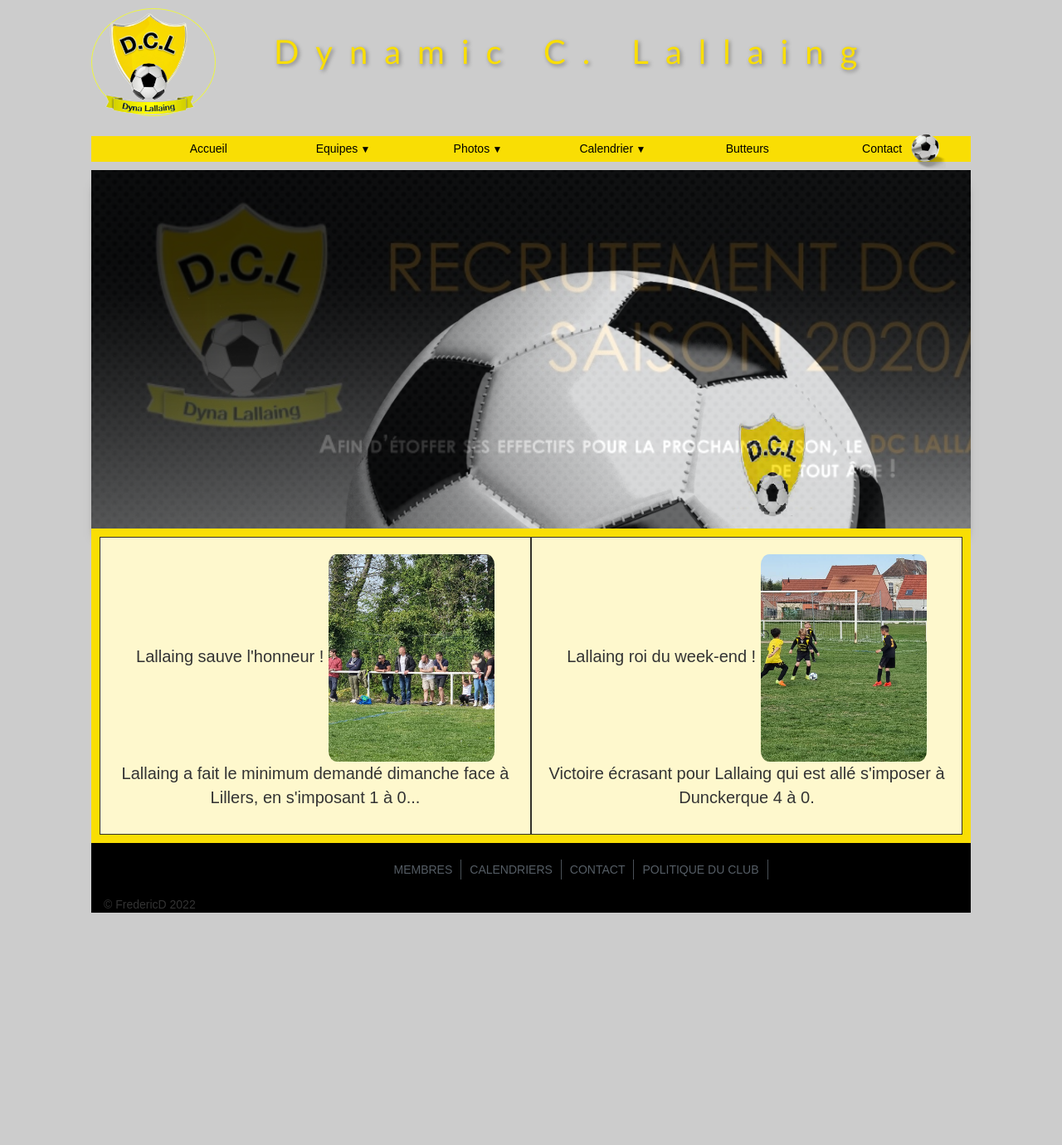
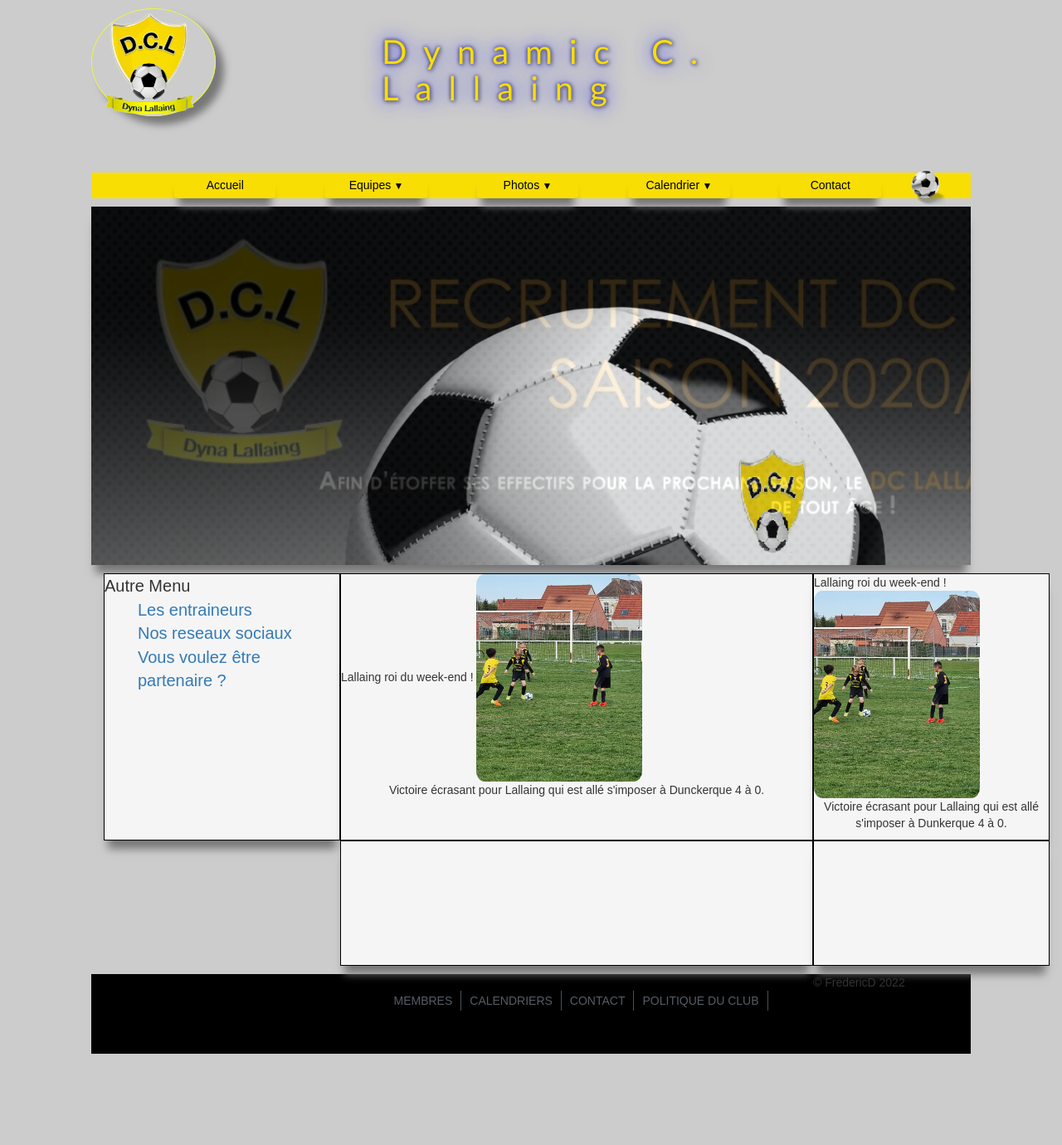
Before and after one commit to Freddelan/ClubFootballLallaing, a PHP site: page / in a window 1280 px wide. Shown: the whole page at 83% size. Before the commit the page ends 1100 px from the top, so only its background shows below. Run offline with PHP 8.4, Linux system fonts and the light colour scheme; data that the repository does not hold is empty; some libraries are stand-ins or nearby versions.

Commit message:
essai avec Grid

```diff
--- a/php/head.php
+++ b/php/head.php
@@ -29,7 +29,7 @@
           <!-- <img class="ballon2" src="media/ballon2.png" alt="image de ballon">-->
 
             <nav>   <!--<img class="ballon1" src="media/ballon1.png" alt="image de ballon">-->
-            <img class="ballon3" src="media/ballon1.png" alt="image de ballon">
+                <img class="ballon3" src="media/ballon1.png" alt="image de ballon">
                     <ul>
                         <li><a href="index.php">Accueil</a></li>
                         <li class="deroulant"><a href="#">Equipes</a>
@@ -41,6 +41,8 @@
                                     <li><a href="#">U11(10 ans)</a></li>
                                     <li><a href="#">U12-U13(11-12 ans)</a></li>
                                     <li><a href="#">U14-U15(13-14 ans)</a></li>
+                                    <li><a href="#">Seniors</a></li>
+
                                 </ul>
                         </li>
                         <li class="deroulant"><a href="#">Photos</a>
@@ -51,8 +53,9 @@
                                     <li><a href="#">Photos U11</a></li>
                                     <li><a href="#">Photos U12-U13</a></li>
                                     <li><a href="#">Photos U14-U15</a></li>
+                                    <li><a href="#">Seniors</a></li>
                                 </ul>
-                    </li>
+                        </li>
                         <li class="deroulant"><a href="#">Calendrier</a>
                                 <ul class="sous">
                                     <li><a href="#">Calendrier U6-U7</a></li>
@@ -61,16 +64,12 @@
                                     <li><a href="#">Calendrier U11</a></li>
                                     <li><a href="#">Calendrier U12-U13</a></li>
                                     <li><a href="#">Calendrier U14-U15</a></li>
+                                    <li><a href="#">Seniors</a></li>
                                 </ul>
-                    </li>
-
-                        <li><a href="#">Butteurs</a></li>
+                        </li>
                         <li><a href="contact.php">Contact</a></li>
-
-
                     </ul>
         </nav>
-
     </header>
 
 
--- a/php/index.css
+++ b/php/index.css
@@ -11,6 +11,7 @@ p {
     background-color: #EDEDED;
     /*background-size: contain;*/
     animation: fondu 15s ease-in-out infinite both;
+    margin-bottom: 10px;
 
 }
 
@@ -39,20 +40,73 @@ p {
     }
 }
 
-.grid-container {
+.container {
     display: grid;
-    grid-template-columns: auto auto auto;
-    background-color: rgb(249, 222, 4);
-    padding: 10px;
-    width: 100%;
+    grid-auto-flow: row dense;
+    grid-template-columns: 0.5fr 1fr 0.5fr;
+    grid-template-rows: 1fr 0.5fr;
+    gap: 0px 0px;
+    grid-template-areas:
+        "Menu actualite DM"
+        "Anciens_articles Nous_trouver";
+    justify-items: stretch;
 }
 
-.grid-item {
-    background-color: rgba(255, 255, 255, 0.8);
-    border: 1px solid rgba(0, 0, 0, 0.8);
-    padding: 20px;
-    font-size: 20px;
-    text-align: center;
+.Menu {
+    grid-area: 1/1/2/2;
+    justify-self: initial;
+    align-self: initial;
+    width: auto;
+    height: auto;
+    box-shadow: 0px 15px 10px -5px #777;
+    background-color: whitesmoke;
+    border: 1px solid black;
+}
+
+.actualite {
+    grid-area: 1/2/2/2;
+    justify-self: initial;
+    align-self: initial;
+    width: auto;
+    height: auto;
+    box-shadow: 0px 15px 10px -5px #777;
+    background-color: whitesmoke;
+    border: 1px solid black;
+}
+
+.DM {
+    grid-area: 1/3/2/4;
+    justify-self: initial;
+    align-self: initial;
+    width: auto;
+    height: auto;
+    box-shadow: 0px 15px 10px -5px #777;
+    background-color: whitesmoke;
+    border: 1px solid black;
+}
+
+.Anciens_articles {
+    background-color: whitesmoke;
+    border: 1px solid black;
+    grid-area: 2/2/3/3;
+    justify-self: initial;
+    align-self: initial;
+    margin-bottom: 10px;
+    box-shadow: 0px 15px 10px -5px #777;
+    width: auto;
+    height: auto;
+}
+
+.Nous_trouver {
+    width: auto;
+    height: auto;
+    box-shadow: 0px 15px 10px -5px #777;
+    background-color: whitesmoke;
+    border: 1px solid black;
+    margin-bottom: 10px;
+    grid-area: 2/3/3/4;
+    justify-self: initial;
+    align-self: initial;
 }
 
 .imgArt {
@@ -60,3 +114,12 @@ p {
     height: 250px;
     border-radius: 5%;
 }
+
+.Menu {
+    font-size: 20px;
+
+}
+
+ul li {
+    list-style: none;
+}
--- a/php/index.php
+++ b/php/index.php
@@ -17,17 +17,31 @@
         <?php
         }
         }?>
-       <div class="grid-container">
-        <div class="grid-item">Lallaing sauve l'honneur !
-                <img class="imgArt" src="media/foot6.jpg" alt="spectateurs">
-                <p class="card-text">Lallaing a fait le minimum demandé dimanche face à Lillers, en s'imposant 1 à 0...</p>
-        </div>
-        <div class="grid-item">Lallaing roi du week-end !
-                <img class="imgArt" src="media/foot9.jpg" alt="spectateurs">
-                <p class="card-text">Victoire écrasant pour Lallaing qui est allé s'imposer à Dunckerque 4 à 0.</p>
+       <div class="container">
+                <div class="Menu">Autre Menu
+                          <ul>
+                                <li><a href="#">Les entraineurs</a></li>
+                                <li><a href="#">Nos reseaux sociaux</a></li>
+                                <li><a href="#">Vous voulez être partenaire ?</a></li>
+
+                          </ul>
+
+                </div>
+                <div class="actualite">Lallaing roi du week-end !
+                        <img class="imgArt" src="media/foot9.jpg" alt="spectateurs">
+                        <p class="card-text">Victoire écrasant pour Lallaing qui est allé s'imposer à Dunckerque 4 à 0.</p>
+                </div>
+                <div class="DM">Lallaing roi du week-end !
+                        <img class="imgArt" src="media/foot9.jpg" alt="spectateurs">
+                        <p class="card-text">Victoire écrasant pour Lallaing qui est allé s'imposer à Dunkerque 4 à 0.</p>
+                </div>
+                <div class="Anciens_articles"></div>
+                <div class="Nous_trouver">
+
+                </div>
+
         </div>
 
-</div>
 
 
 
--- a/php/stylehead.css
+++ b/php/stylehead.css
@@ -13,6 +13,7 @@ nav {
     background-color: rgb(249, 222, 4);
     position: sticky;
     text-align: center;
+
 }
 
 nav ul {
@@ -27,7 +28,8 @@ nav ul li {
     text-align: center;
     position: relative;
     border-radius: 5%;
-    margin-left: 40px;
+    margin-left: 60px;
+    box-shadow: 0px 15px 10px -5px #777;
 }
 
 nav ul::after {
@@ -44,11 +46,11 @@ nav a {
     padding: 5px 0px;
 }
 
-/*nav a:hover {
+nav a:hover {
     color: #ecf546;
     border-bottom: 1px solid black;
     background-color: black;
-}*/
+}
 
 .sous {
     display: none;
@@ -68,7 +70,7 @@ nav>ul li:hover .sous {
 .sous li {
 
     width: 100%;
-    margin-left: -10px;
+    margin-left: -20px;
 }
 
 .sous ul li {
@@ -95,6 +97,7 @@ nav>ul li:hover .sous {
 .conteneur {
     margin: 50px 20px;
     height: 1500px;
+    box-shadow: 0px 15px 10px -5px #777;
 }
 
 /* logo */
@@ -113,9 +116,10 @@ nav>ul li:hover .sous {
     border: solid 1px black;
     border-radius: 50%;
     border-color: #ecf546;
+    box-shadow: 10px 10px 10px 0px #777;
 }
 
-.ballon1 {
+/*.ballon1 {
     width: 50px;
     height: 49px;
     position: absolute;
@@ -141,15 +145,14 @@ nav>ul li:hover .sous {
 
 /* titre */
 h1 {
-
-    vertical-align: middle;
     font-family: 'Trebuchet MS', Arial, sans-serif;
     letter-spacing: 20px;
     font-size: 40px;
     font-weight: normal;
     color: rgb(249, 222, 4);
     margin-left: 220px;
-    text-shadow: 2px 2px 5px grey;
+    text-shadow: 2px 2px 5px grey, 0 0 25px blue, 0 0 5px darkblue;
     margin-top: -100px;
     padding-bottom: 70px;
+    margin-left: 350px;
 }
```
